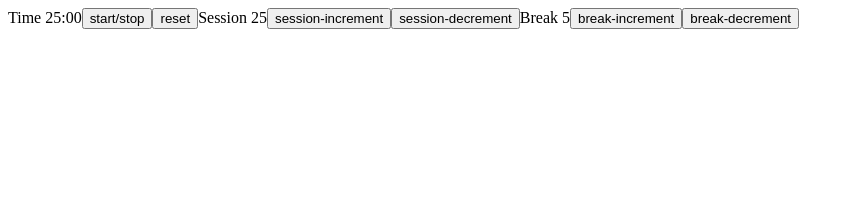
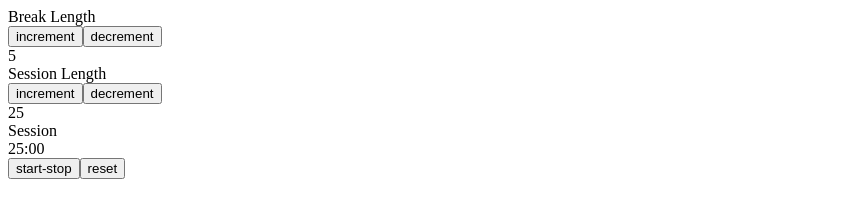
Before and after one commit to rulamon/pomodoro-clock, a React app: page / in a window 1280 px wide. Shown: the whole page, without its empty margins (0-854 px from the left). Built offline with nearby package versions, Linux system fonts and the light colour scheme.

Commit message:
all tests passing

```diff
--- a/src/components/App.js
+++ b/src/components/App.js
@@ -1,39 +1,37 @@
-import React from 'react';
+import React, { Component } from 'react'
+import { ChangeTime } from './ChangeTime'
+import { MainControl } from './MainControl'
 
-export class App extends React.Component {
+
+export class App extends Component {
     constructor(props){
         super(props);
         this.state = {
-            startSession: 25,
-            startBreak: 5,
+            session: 25,
+            break: 5,
             minutes: 25,
             seconds: 0,
             active: false,
             status: "Session"
         }
-        this.doubleSeconds = this.doubleSeconds.bind(this)
         this.countDownToggleBreak = this.countDownToggleBreak.bind(this)
-        this.startPause = this.startPause.bind(this)
+        this.startStop = this.startStop.bind(this)
         this.reset = this.reset.bind(this)
         this.increment = this.increment.bind(this)
         this.decrement = this.decrement.bind(this)
-    }
-    doubleSeconds(number){
-        let doubleString = "0" + number;
-        return doubleString.slice(-2)
     }
     countDownToggleBreak(){
         if(this.state.seconds == 0){
             if(this.state.minutes == 0){
                 if(this.state.status == "Session"){
                     this.setState({
-                        minutes: this.state.startBreak,
+                        minutes: this.state.break,
                         seconds: 0,
                         status: "Break"
                     })
                 } else {
                     this.setState({
-                        minutes: this.state.startSession,
+                        minutes: this.state.session,
                         seconds: 0,
                         status: "Session"
                     })
@@ -50,10 +48,10 @@ export class App extends React.Component {
             })
         }
     }
-    startPause(){
+    startStop(){
         if(!this.state.active){
             this.setState({active: true})
-            this.runTimer = setInterval(this.countDownToggleBreak, 100)
+            this.runTimer = setInterval(this.countDownToggleBreak, 1000)
         } else {
             this.setState({active: false})
             clearInterval(this.runTimer)
@@ -62,40 +60,42 @@ export class App extends React.Component {
     reset(){
         clearInterval(this.runTimer)
         this.setState({
-            startSession: 25,
-            startBreak: 5,
+            session: 25,
+            break: 5,
             minutes: 25,
             seconds: 0,
             active: false,
             status: "Session"
         })
+        document.getElementById('beep').pause();
+        document.getElementById('beep').currentTime = 0;
     }
 
     increment(event){
         if(!this.state.active){
-            if(event.target.id == "break-increment" && this.state.startBreak < 60){
+            if(event.target.id == "break-increment" && this.state.break < 60){
                 if(this.state.status == "Session"){
                     this.setState({
-                        startBreak: this.state.startBreak + 1
+                        break: this.state.break + 1
                     })
                 } else {
                     this.setState({
-                        startBreak: this.state.startBreak + 1,
-                        minutes: this.state.startBreak + 1,
+                        break: this.state.break + 1,
+                        minutes: this.state.break + 1,
                         seconds: 0
                     })
                 }
             }
-            if(event.target.id == "session-increment" && this.state.startSession < 60){
+            if(event.target.id == "session-increment" && this.state.session < 60){
                 if(this.state.status == "Session"){
                     this.setState({
-                        startSession: this.state.startSession + 1,
-                        minutes: this.state.startSession + 1,
+                        session: this.state.session + 1,
+                        minutes: this.state.session + 1,
                         seconds: 0
                     })
                 } else {
                     this.setState({
-                        startSession: this.state.startSession + 1
+                        session: this.state.session + 1
                     })
                 }
             }
@@ -104,47 +104,49 @@ export class App extends React.Component {
 
     decrement(event){
         if(!this.state.active){
-            if(event.target.id == "break-decrement" && this.state.startBreak > 1){
+            if(event.target.id == "break-decrement" && this.state.break > 1){
                 if(this.state.status == "Session"){
                     this.setState({
-                        startBreak: this.state.startBreak - 1,
+                        break: this.state.break - 1,
                     })
                 } else {
                     this.setState({
-                        startBreak: this.state.startBreak - 1,
-                        minutes: this.state.startBreak -1,
+                        break: this.state.break - 1,
+                        minutes: this.state.break -1,
                         seconds: 0
                     })
                 }
             }
-            if(event.target.id == "session-decrement" && this.state.startSession > 1){
+            if(event.target.id == "session-decrement" && this.state.session > 1){
                 if(this.state.status == "Session"){
                     this.setState({
-                        startSession: this.state.startSession - 1,
-                        minutes: this.state.startSession - 1,
+                        session: this.state.session - 1,
+                        minutes: this.state.session - 1,
                         seconds: 0
                     })
                 } else {
                     this.setState({
-                        startSession: this.state.startSession - 1
+                        session: this.state.session - 1
                     })
                 }
             }
         }
     }
 
+    componentDidUpdate() {
+        if(this.state.minutes == 0 && this.state.seconds == 0){
+            document.getElementById('beep').pause();
+            document.getElementById('beep').currentTime = 0;
+            document.getElementById('beep').play();
+        }
+    }
+
     render(){
         return(
             <div id="main-container">
-                {`Time ${this.state.minutes}:${this.doubleSeconds(this.state.seconds)}`}
-                <button id="start_stop" onClick={this.startPause}>start/stop</button>
-                <button id="reset" onClick={this.reset}>reset</button>
-                {`Session ${this.state.startSession}`}
-                <button id="session-increment" onClick={this.increment}>session-increment</button>
-                <button id="session-decrement" onClick={this.decrement}>session-decrement</button>
-                {`Break ${this.state.startBreak}`}
-                <button id="break-increment" onClick={this.increment}>break-increment</button>
-                <button id="break-decrement" onClick={this.decrement}>break-decrement</button>
+                <ChangeTime name="break" increment={this.increment} decrement={this.decrement} break={this.state.break} />
+                <ChangeTime name="session" increment={this.increment} decrement={this.decrement} session={this.state.session} />
+                <MainControl minutes={this.state.minutes} seconds={this.state.seconds} status={this.state.status} startStop={this.startStop} reset={this.reset} />
             </div>
         )
     }
--- /dev/null
+++ b/src/components/ChangeTime.js
@@ -0,0 +1,18 @@
+import React from 'react';
+
+
+export const ChangeTime = (props) => {
+    const firstCapital = (string) => {
+        return string.substring(0,1).toUpperCase() + string.substring(1);
+    }
+    return(
+        <div id={`change-${props.name}`}>
+            <div id={`${props.name}-label`}>{`${firstCapital(props.name)} Length`}</div>
+            <div id="button-wrapper">
+                <button id={`${props.name}-increment`} onClick={props.increment}>increment</button>
+                <button id={`${props.name}-decrement`} onClick={props.decrement}>decrement</button>
+            </div>
+            <div id={`${props.name}-length`}>{props[props.name]}</div>
+        </div>
+    )
+}
--- /dev/null
+++ b/src/components/MainControl.js
@@ -0,0 +1,20 @@
+import React from 'react'
+
+export const MainControl = (props) => {
+    const doubleDigits = (number) => {
+        let doubleString = "0" + number;
+        return doubleString.slice(-2)
+    }
+
+    return(
+        <div id="main-control">
+            <div id="timer-label">{props.status}</div>
+            <div id="time-left">{`${doubleDigits(props.minutes)}:${doubleDigits(props.seconds)}`}</div>
+            <audio id="beep" src="/src/audio/beep.wav" type="audio/wav"></audio>
+            <div id="control-button-wrapper">
+                <button id="start_stop" onClick={props.startStop}>start-stop</button>
+                <button id="reset" onClick={props.reset}>reset</button>
+            </div>
+        </div>
+    )
+}
--- a/src/index.html
+++ b/src/index.html
@@ -9,5 +9,6 @@
 </head>
 <body>
     <div id="root"></div>
+    <script src="https://cdn.freecodecamp.org/testable-projects-fcc/v1/bundle.js"></script>
 </body>
 </html>
```
Also changed, not shown: 1 other file.
